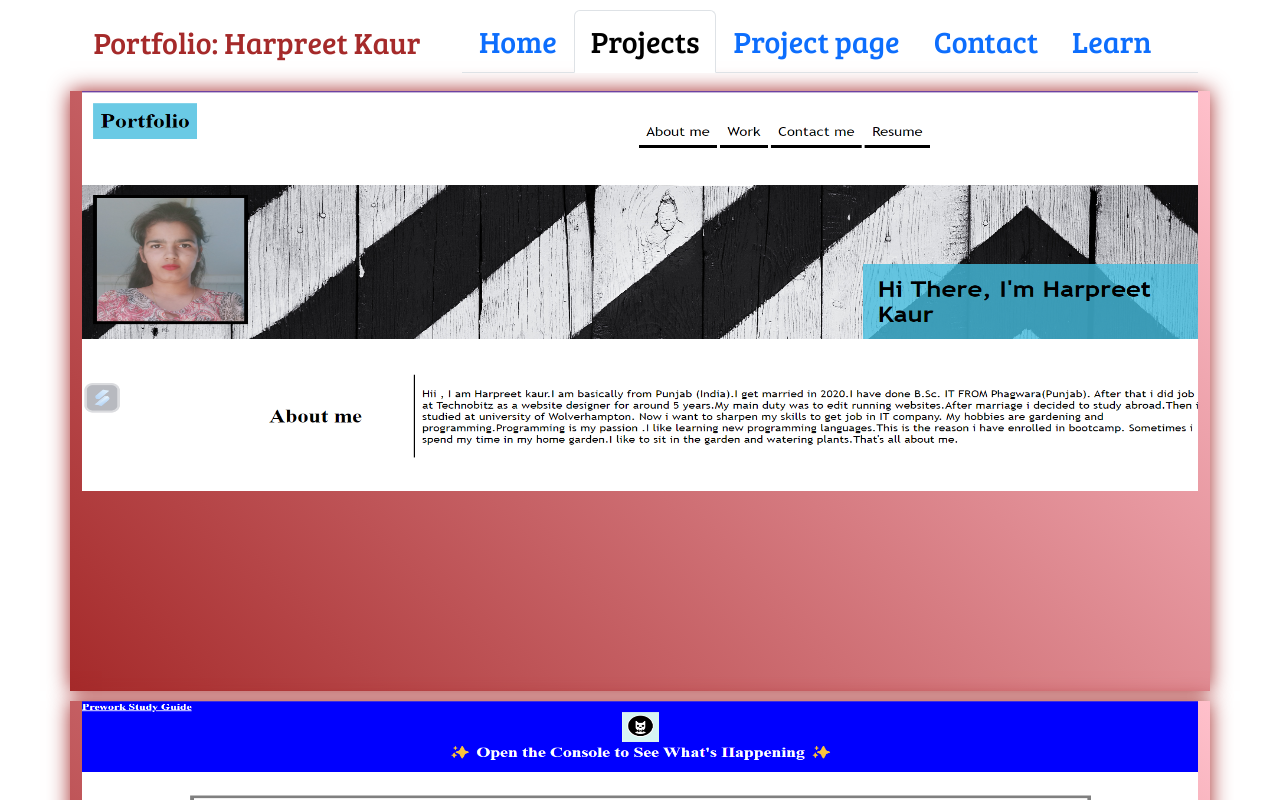
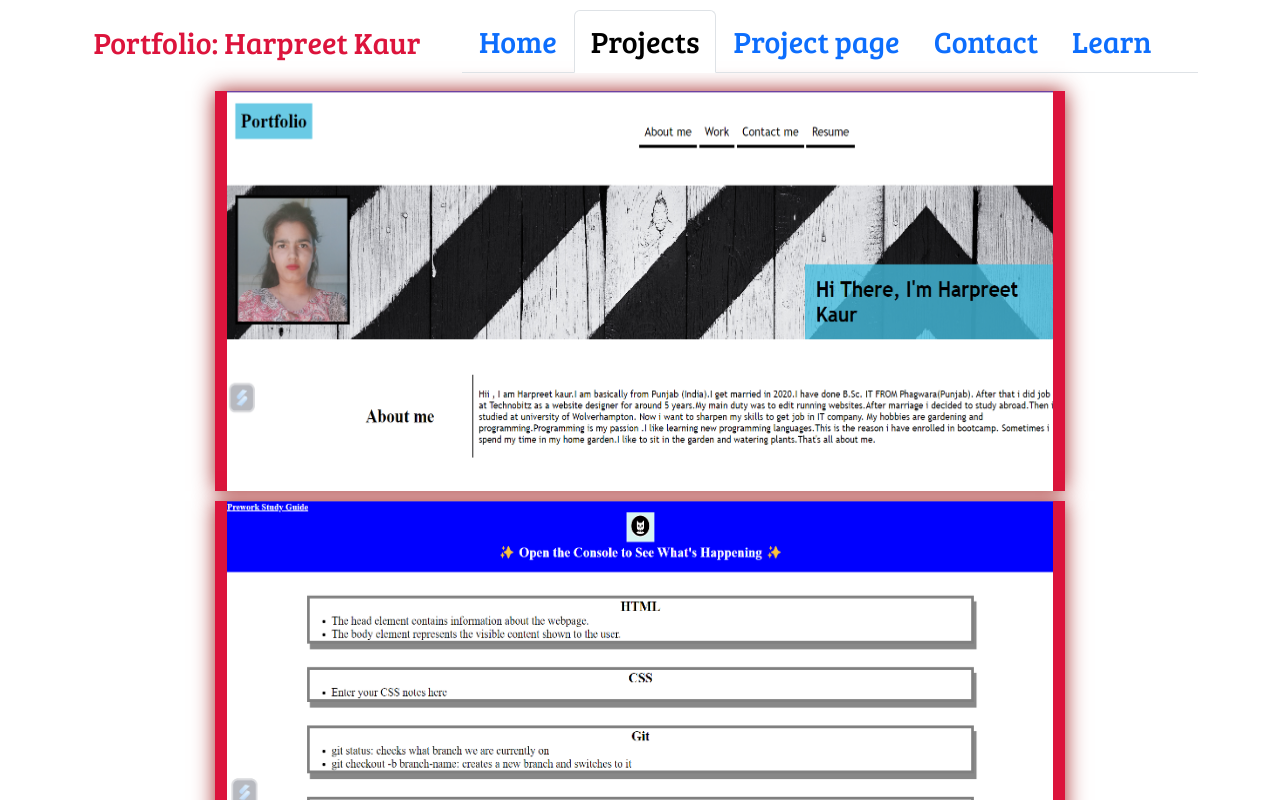
Before and after one commit to Harpreet17594/Modern-Development-with-React-React-Portfolio, a React (Vite) app: page /projects in a window 1280 px wide. Shown: the top 800 px of the page. Built offline with nearby package versions, Linux system fonts and the light colour scheme.

Commit message:
updated projects file create projectsstyle.css file

```diff
--- a/public/css/home.css
+++ b/public/css/home.css
@@ -1,5 +1,5 @@
 .myfont{font-family: 'Bree Serif', serif;
-    color: brown;
+    color: crimson;
 font-size: 30px;
 text-align: center;
 margin-top: 10px;}
@@ -9,7 +9,8 @@ margin-top: 10px;}
     margin-top: 50px;
 }
 .backstyle{
-    background: linear-gradient(45deg, brown, pink);
+    /* background: linear-gradient(45deg, brown, pink); */
+    background-color: crimson;
     height:600px
 }
 .borderstyle{
--- a/src/components/pages/ProjectPage.jsx
+++ b/src/components/pages/ProjectPage.jsx
@@ -15,9 +15,9 @@ function ProjectPage(props) {
       </div>
       <div className='row'>
 
-      <strong>Title:{props.children[1]}</strong>
-      <strong>Deployedlink:{props.children[3]}</strong>
-      <strong>Githublink:{props.children[5]}</strong>
+      <h5>Title:{props.children[1]}</h5>
+      <h5>Deployedlink:{props.children[3]}</h5>
+      <h5>Githublink:{props.children[5]}</h5>
       <br /><br></br>
       </div>
     </div>
--- a/src/components/pages/Projectpagestyle.css
+++ b/src/components/pages/Projectpagestyle.css
@@ -5,7 +5,11 @@
     box-shadow: 0 0 20px brown;
 
     text-align: center;
-    background: linear-gradient(45deg, brown, pink);
+    /* background: linear-gradient(45deg, brown, pink); */
     margin-top: 10px;
+    background-color: crimson;
 
 }
+h5{
+    color: white;
+}
--- a/src/components/pages/Projects.jsx
+++ b/src/components/pages/Projects.jsx
@@ -1,20 +1,23 @@
 import React from 'react';
 import 'bootstrap/dist/css/bootstrap.min.css';
 import * as bootstrap from 'bootstrap';
-import './Projectpagestyle.css';
+import './projectsstyle.css';
 
 
 function Projects(props1) {
 //  console.log(props1);
   return (
-    <div className='container stylediv'>
+    <div className='container stylediv1'>
     <div className='row'><div className='col-md-12'>
       <div className='row'>
-    <img  src={props1.children[1]} height={400} width={350}  /><br />
+    <img  src={props1.children[1]} height={400} width={550}  /><br />
     </div>
       </div>
   </div>
+  <br />
+  <br />
   </div>
+
 
 
   );
--- /dev/null
+++ b/src/components/pages/projectsstyle.css
@@ -0,0 +1,13 @@
+.stylediv1{
+    height: 400px;
+    width: 850px;
+    outline: none;
+    border-color: black;
+    box-shadow: 0 0 20px brown;
+
+    text-align: center;
+    /* background: linear-gradient(45deg, brown, pink); */
+    margin-top: 10px;
+    background-color: crimson;
+
+}
```
Also changed, not shown: 1 other file (tests, documents, lock files or other folders).
